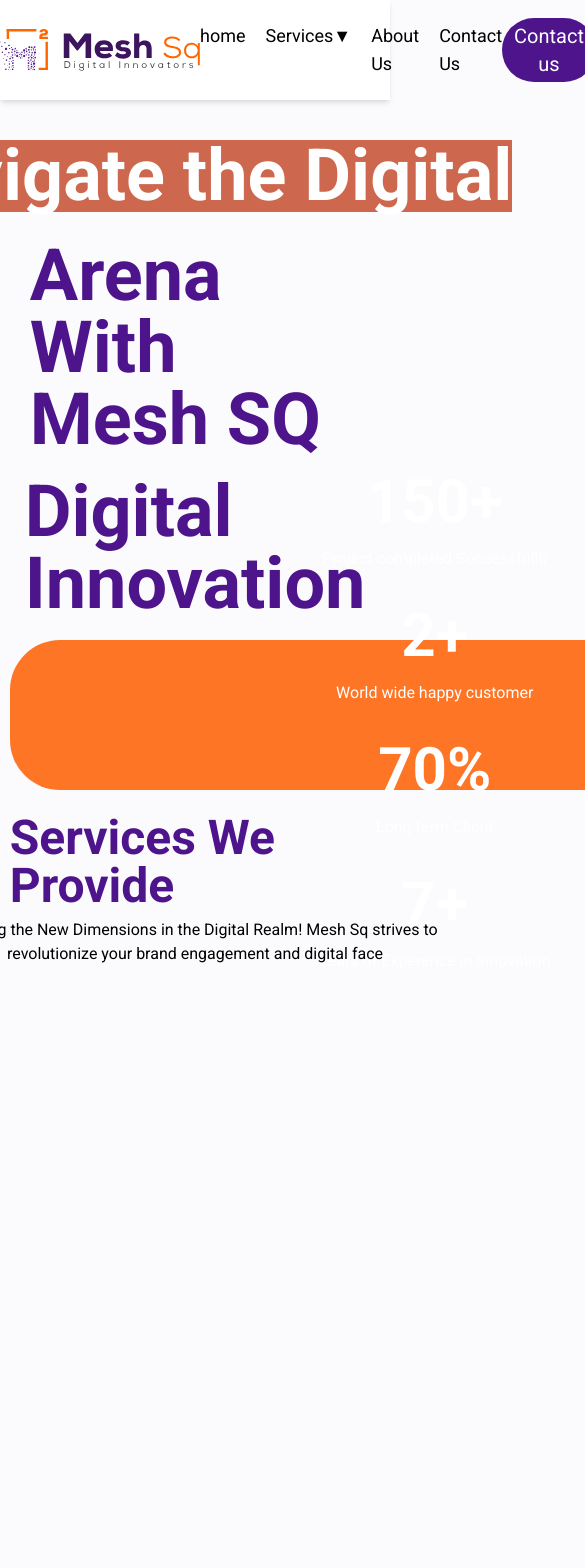
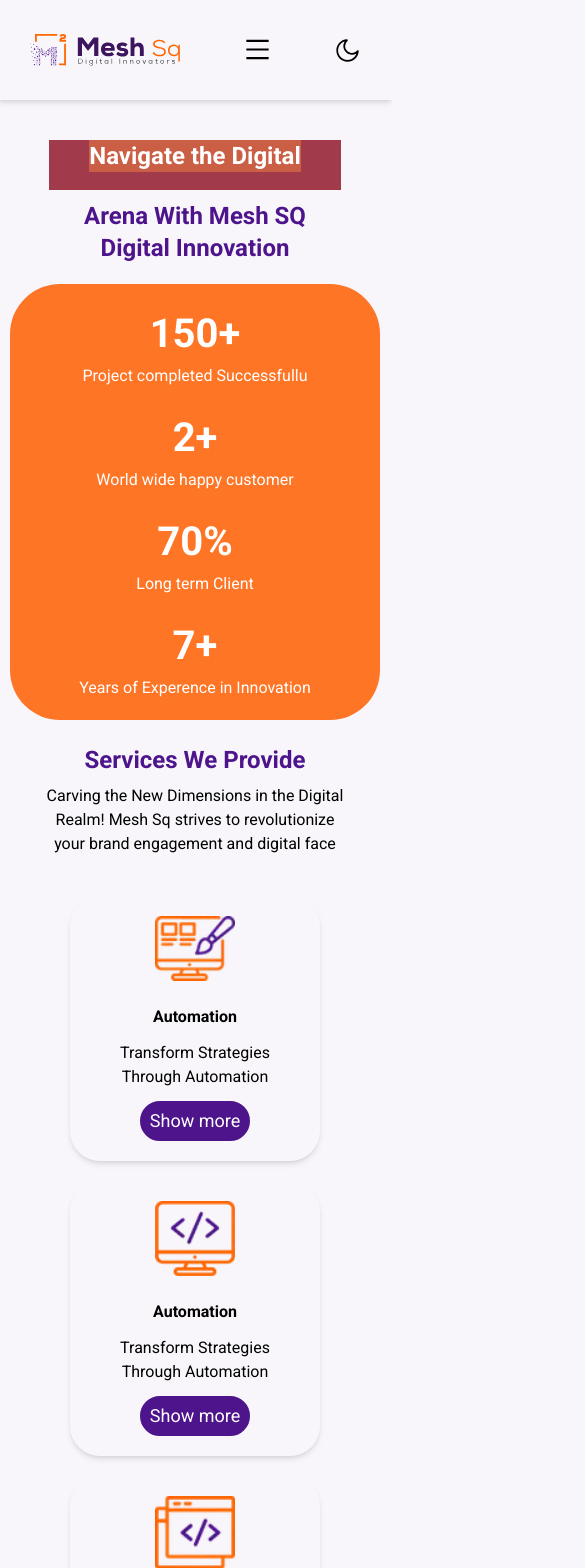
Before and after one commit to khanshebi514/mesh-sq, a Next.js app: page / in a window 390 px wide. Shown: the top 1568 px of the page, 585 px wide, since content can reach past the window. Before the commit the page ends 973 px from the top, so only its background shows below. Built offline with nearby package versions, Linux system fonts and the light colour scheme.

Commit message:
last changes 14/06/24

```diff
--- a/package.json
+++ b/package.json
@@ -10,6 +10,7 @@
   },
   "dependencies": {
     "@ant-design/icons": "^5.3.7",
+    "antd": "^5.18.1",
     "next": "14.2.4",
     "react": "^18",
     "react-countup": "^6.5.3",
--- a/src/app/globals.css
+++ b/src/app/globals.css
@@ -3,7 +3,7 @@
 @tailwind utilities;
 
 body{
-  background-color: #fbfafc;
+  background-color: #f8f6fa;
 }
 
 .nav-slide{
@@ -55,7 +55,7 @@
   }
 
   50%{
-    width: 400px;
+    width: 300px;
     background-color: #a23b49;
   }
   100%{
@@ -63,3 +63,9 @@
   }
 
 }
+
+/* @media screen and (max-width: 480px) {
+  body {
+    font-size: 50%;
+  }
+} */
--- a/src/app/page.js
+++ b/src/app/page.js
@@ -1,8 +1,8 @@
-"use client";
+
+import Compaings from "@/ui/compaings";
 import Container from "@/ui/container";
 import Counter from "@/ui/counter";
 import MainHeader from "@/ui/main-header/main-header";
-import Navigation from "@/ui/navigation-bar/navigation";
 import ServiceWeProvide from "@/ui/serviceWeProvide";
 
 export default function Home() {
@@ -11,6 +11,8 @@
       <MainHeader />
       <Counter />
       <ServiceWeProvide/>
+      <Compaings/>
+
     </Container>
   );
 }
--- a/src/data/webData.js
+++ b/src/data/webData.js
@@ -1,9 +1,9 @@
-
+import image from '../images/image-33.webp'
 
 export const navItem  = [
     {
         key:1,
-        label:'home',
+        label:'Home',
         path:'/' || 'home' || 'HOME',
     },
 
@@ -63,7 +63,59 @@
 
 
 export const services = ['Carving the New Dimensions in the Digital Realm! Mesh Sq strives to revolutionize your brand engagement and digital face']
+export const serviceCard = [
+    {
+        id:1,
+        "images":'https://meshsq.com/_next/image?url=%2Fimages%2Fwe_provide%2Fimg3.png&w=64&q=75',
+        "title":'Automation',
+        "description": 'Transform Strategies Through Automation',
+    },
 
+    {
+        id:2,
+        "image":'https://meshsq.com/_next/image?url=%2Fimages%2Fwe_provide%2Fimg1.png&w=64&q=75',
+        "title":'Design',
+        "description": 'Enhance the Message of your Brand',
+    },
+
+    {
+        id:3,
+        "image":'https://meshsq.com/_next/image?url=%2Fimages%2Fwe_provide%2Fimg2.png&w=64&q=75',
+        "title":'Development',
+        "description": 'Your Strategic Business Move',
+
+    },
+
+    {
+        id:4,
+        "image":'https://meshsq.com/_next/image?url=%2Fimages%2Fwe_provide%2Fimg5.png&w=64&q=75',
+        "title":'Degital Marketing',
+        "description": 'Connect the People Who Matter',
+
+    },
+
+]
+
+export const growthCard = [
+    {
+    "para" : "Our Content Marketing Campaigns have led to a",
+    "title": "60% increase",
+    "description" : 'in organic content engagement to establish your brand as an industry authority.',
+    },
+
+    {
+        "para" : "Experience a significant",
+        "title": "45% growth",
+        "description" : 'in leads generated through content marketing efforts, nurturing your sales pipeline.',
+ },
+    {
+        "para" : "Content marketing expertise has resulted in an impressive",
+        "title": "55% growth",
+        "description" : 'in organic website traffic, positioning your brand in front of a larger community',
+ },
+
+
+]
 
 export const WhyWorkWithUs = [
     { label: 'Understanding and Observing',
--- /dev/null
+++ b/src/ui/compaings.js
@@ -0,0 +1,36 @@
+'use client'
+
+import growthImg from '@/images/img1.svg'
+import Image from "next/image";
+import CountUp from "react-countup";
+
+import serviceImage_1 from '@/images/image-111.webp'
+import serviceImage_2 from '@/images/image-222.webp'
+import serviceImage_3 from '@/images/image-33.webp'
+import serviceImage_4 from '@/images/image-44.webp'
+import SingleServiceCard from './single-Service-card';
+import { growthCard } from '@/data/webData';
+
+export default function Compaings() {
+  return (
+    <div className="w-full flex flex-col justify-center py-10 bg-white text-center items-center m-auto">
+        <h1 className="font-bold text-2xl md:text-5xl text-[#4d148c]">Campaigns Expanded by {<CountUp delay={1} duration={5} start={59} suffix="%" end={61} scrollSpyDelay={1000} redraw/> } in <span className="text-orange-600">
+         {<CountUp start={2020}  duration={5} end={2023}/>}    </span></h1>
+
+         <div className=' w-full mt-10 md:flex justify-center items-center hidden'>
+            <Image src={growthImg} alt='growth image'/>
+         </div>
+
+         <div className='flex flex-col gap-3 justify-center items-center md:hidden'>
+                <SingleServiceCard background='#f7f0ff' item={growthCard[0]} image={serviceImage_1} button={false}/>
+                <SingleServiceCard background='#f7f0ff' item={growthCard[1]} image={serviceImage_2} button={false}/>
+                <SingleServiceCard background='#f7f0ff' item={growthCard[2]} image={serviceImage_2} button={false}/>
+
+         </div>
+         <div>
+
+         </div>
+
+    </div>
+  )
+}
--- a/src/ui/container.js
+++ b/src/ui/container.js
@@ -1,7 +1,7 @@
 
 export default function Container({children}) {
   return (
-   <div className="max-w-[1240px] w-[95%] m-auto">
+   <div className="max-w-[1100px] w-[95%] m-auto">
     {children}
    </div>
   )
--- a/src/ui/counter.js
+++ b/src/ui/counter.js
@@ -1,11 +1,12 @@
+'use client'
 import CountUp from "react-countup";
 
 export default function Counter() {
 
-  const styling = {fontSize:'60px', color:'white', fontWeight:'bold'}
+  const styling = {fontSize:'2.5em', color:'white', fontWeight:'bold'}
   const paraStyle = 'text-md text-white'
   return (
-    <div className="w-[850px] flex md:flex-row flex-col justify-center text-wrap text-center gap-5 items-center bg-[#ff7526] rounded-[50px] h-[150px] m-auto p-5">
+    <div className="w-full flex flex-col md:flex-row justify-center text-wrap text-center gap-5 items-center bg-[#ff7526] rounded-[50px] md:h-[150px] m-auto p-5">
       <div>
         <CountUp start={0} suffix="+" end={150} style={styling}></CountUp>
         <p className={paraStyle}>Project completed Successfullu</p>
--- a/src/ui/main-header/text-area.js
+++ b/src/ui/main-header/text-area.js
@@ -2,14 +2,14 @@
 import Image from 'next/image'
 export default function TextArea() {
   return (
-    <div className='full flex items-center gap-5 p-5 flex-col relative text-start'>
-        <div className='slide-text-background absolute top-10'></div>
+    <div className='w-full flex items-center md:gap-5 p-5 flex-col relative text-start md:text-7xl text-2xl'>
+        <div className='slide-text-background absolute top-10 md:mb-5'></div>
 
-        <div className='w-[800px] absolute z-10 top-10 text-center flex justify-center'><h1 className="font-bold text-7xl text-star text-bgg text-white after:content-('arrow-image')">Navigate the Digital  </h1>
+        <div className='absolute z-10 top-10 text-center flex justify-center'><h1 className="font-bold text-star text-bgg text-white after:content-('arrow-image')">Navigate the Digital  </h1>
         </div>
 
-        <h1 className='mt-[120px] text-7xl text-[#4d148c] font-bold'>Arena With Mesh SQ</h1>
-        <h1 className='text-7xl text-[#4d148c] font-bold'>Digital Innovation</h1>
+        <h1 className='mt-20 md:mt-28 text-[#4d148c] font-bold'>Arena With Mesh SQ</h1>
+        <h1 className=' text-[#4d148c] font-bold'>Digital Innovation</h1>
     </div>
   )
 }
--- a/src/ui/navigation-bar/nav-item.js
+++ b/src/ui/navigation-bar/nav-item.js
@@ -5,7 +5,7 @@
     <div>
         <ul className="flex gap-5">
             {navItem.map((item)=>
-                <Link key={item.key} href={item.path} className={`font-normal text-lg text-black hover:text-[#4d148c] ${item.key === 2 ? "after:content-['▼'] hover:slide" : '' } `}>{item.label}</Link>
+                <Link key={item.key} href={item.path} className={`font-bold text-md text-black hover:text-[#4d148c] ${item.key === 2 ? "after:content-['▼'] hover:slide" : '' } `}>{item.label}</Link>
             )}
 
         </ul>
--- a/src/ui/navigation-bar/navigation.js
+++ b/src/ui/navigation-bar/navigation.js
@@ -2,19 +2,31 @@
 import logoImg from '@/images/logo.svg'
 import NavItem from "./nav-item";
 import Button from "../button";
-import {MoonOutlined} from '@ant-design/icons'
+import {MoonOutlined, MenuOutlined } from '@ant-design/icons'
+import { Col, Row } from "antd";
 export default function Navigation() {
   return (
-    <div className="w-full  h-[100px] flex justify-around items-center bg-white shadow-md">
-        <Image src={logoImg} alt="meshq logo image" width={200}/>
-        <NavItem/>
-        <div className="flex flex-row justify-between items-center gap-10">
-         <Button className='bg-[#4d148c] hover:bg-white text-white rounded-full' size={'medium'}>
+    <Row justify={'space-around'} gutter={[4,4]} align={'middle'} className="h-[100px] shadow-md">
+
+      <Col sm={8} md={4} justify={'center'} className="">
+      <Image src={logoImg} alt="meshsq logo image" width={150}/>
+      </Col>
+
+      <Col sm={0} md={14} justify={'center'} className="md:flex justify-center hidden font-bold">
+       <NavItem/>
+      </Col>
+      <Col sm={4} md={0}>
+      <MenuOutlined style={{fontSize:'25px'}}/>
+      </Col>
+
+      <Col sm={8} md={4}>
+        <div className="flex justify-center items-center gap-5">
+          <Button className='font-bold text-lg md:block hidden bg-[#4d148c] rounded-full px-3 py-2 text-white'>
             Contact us
-         </Button>
-         <MoonOutlined style={{fontSize:'30px'}}/>
+          </Button>
+          <MoonOutlined style={{fontSize:'25px'}}/>
         </div>
-
-    </div>
+      </Col>
+    </Row>
   )
 }
--- a/src/ui/serviceWeProvide.js
+++ b/src/ui/serviceWeProvide.js
@@ -1,11 +1,29 @@
-import { services } from "@/data/webData"
+import { services,serviceCard } from "@/data/webData";
+import serviceImage_1 from '@/images/image-111.webp'
+import serviceImage_2 from '@/images/image-222.webp'
+import serviceImage_3 from '@/images/image-33.webp'
+import serviceImage_4 from '@/images/image-44.webp'
+
+
+import SingleServiceCard from "./single-Service-card";
 export default function ServiceWeProvide() {
   return (
-   <div className="flex justify-center items-center flex-col mt-6">
-    <h1 className="font-bold text-5xl text-[#4d148c]">
-    Services We Provide
-    </h1>
-      <p className="text-wrap font-normal w-[500px] text-center mt-2">{services}</p>
-   </div>
-  )
+    <div className="flex justify-center items-center flex-col mt-6 text-center mb-5">
+      <div>
+        <h1 className="font-bold text-2xl md:text-5xl text-[#4d148c]">
+          Services We Provide
+        </h1>
+        <p className="text-wrap font-normal md:w-[500px] w-[300px] text-center mt-2">
+          {services}
+        </p>
+      </div>
+
+      <div className="flex justify-center gap-5 mt-10 flex-col md:flex-row flex-wrap">
+      <SingleServiceCard item={serviceCard[0]} image={serviceImage_1}/>
+      <SingleServiceCard item={serviceCard[0]} image={serviceImage_2}/>
+      <SingleServiceCard item={serviceCard[0]} image={serviceImage_3}/>
+      <SingleServiceCard item={serviceCard[0]} image={serviceImage_4}/>
+      </div>
+    </div>
+  );
 }
--- /dev/null
+++ b/src/ui/single-Service-card.js
@@ -0,0 +1,19 @@
+
+import Image from "next/image"
+import Button from "./button"
+
+export default function SingleServiceCard({item, image, background='#ffff', headingClass, button=true}) {
+  return (
+    <div className={`w-[250px] flex justify-around items-center gap-3 flex-col bg-[${background}] rounded-[30px] p-5 text-center cursor-pointer hover:shadow-lg shadow-md`}>
+        <Image src={image} width={80} alt='a source image'/>
+        <p>{item.para}</p>
+        <h1 className={`${headingClass} ' ' font-bold `}>{item.title}</h1>
+        <p>{item.description}</p>
+
+        {button ? <Button className='bg-[#4d148c] text-white rounded-full text-[1rem] hover:bg-white hover:text-[#4d148c] border-2 border-[#4d148c]' size={'small'}>
+            Show more
+        </Button> : <></>}
+
+    </div>
+  )
+}
```
Also changed, not shown: src/images/img1.svg (added), 1 other file (tests, documents, lock files or other folders).
